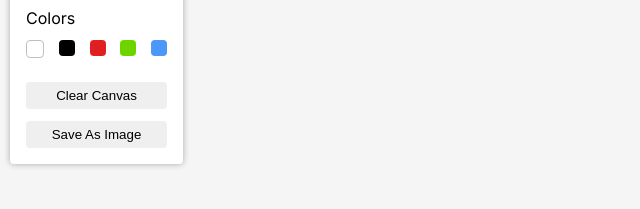
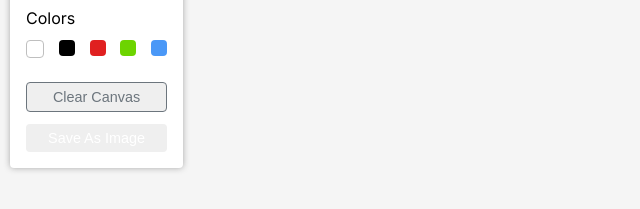
Before and after one commit to KumarNitin19/draw-together, a plain HTML site: page index.html in a window 1280 px wide. Shown: the part 471-680 px from the top of the page, without its empty margins (0-640 px from the left). Drawn offline with Linux system fonts and the light colour scheme.

Commit message:
feat: styles added for clear canvas button

```diff
--- a/index.css
+++ b/index.css
@@ -54,14 +54,6 @@ body {
 .tool-bar .row {
   display: grid;
   gap: 12px;
-}
-
-button {
-  padding: 6px 12px;
-  border-radius: 4px;
-  background-color: none;
-  border: none;
-  cursor: pointer;
 }
 
 #fill-color:checked ~ label {
@@ -121,6 +113,29 @@ button {
   border-color: #ccc;
 }
 
+.buttons button {
+  width: 100%;
+  color: #fff;
+  padding: 6px 12px;
+  border-radius: 4px;
+  background-color: none;
+  border: none;
+  outline: none;
+  font-size: 0.9rem;
+  cursor: pointer;
+}
+
+.buttons .clear-canvas {
+  color: #6c757d;
+  border: 1px solid #6c757d;
+  transition: all 0.3 ease;
+}
+
+.buttons .clear-canvas:hover {
+  background-color: #6c757d;
+  color: #fff;
+}
+
 .drawing-board {
   flex: 1;
   background-color: whitesmoke;
--- a/index.html
+++ b/index.html
@@ -78,7 +78,7 @@
             <li class="option"></li>
           </ul>
         </div>
-        <div class="row">
+        <div class="row buttons">
           <button class="clear-canvas">Clear Canvas</button>
           <button class="save-as-image">Save As Image</button>
         </div>
```
